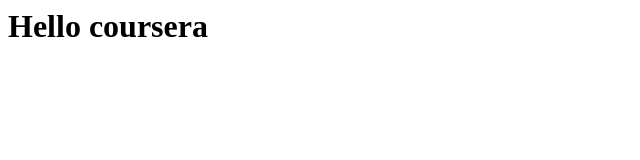
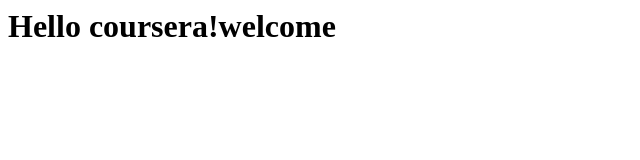
Before and after one commit to robo7179/coursera-test, a plain HTML site: page site/index.html in a window 1280 px wide. Shown: the whole page, without its empty margins (0-640 px from the left). Drawn offline with Linux system fonts and the light colour scheme.

Commit message:
small addition to my page content

```diff
--- a/site/index.html
+++ b/site/index.html
@@ -3,6 +3,6 @@
         <title>Hello coursera</title>
     </head>
     <body>
-        <h1>Hello coursera</h1>
+        <h1>Hello coursera!welcome</h1>
     </body>
 </html>
```
